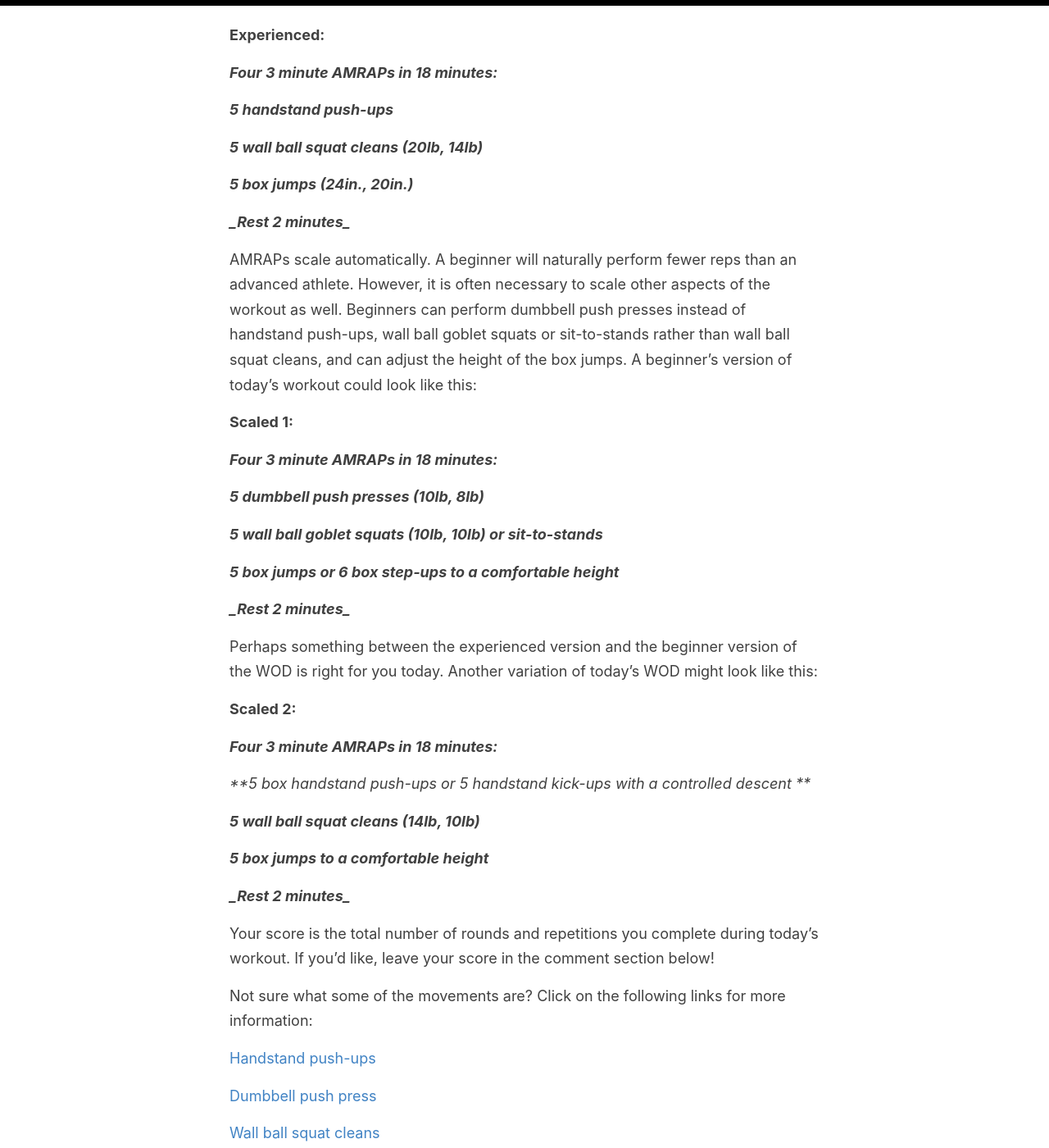
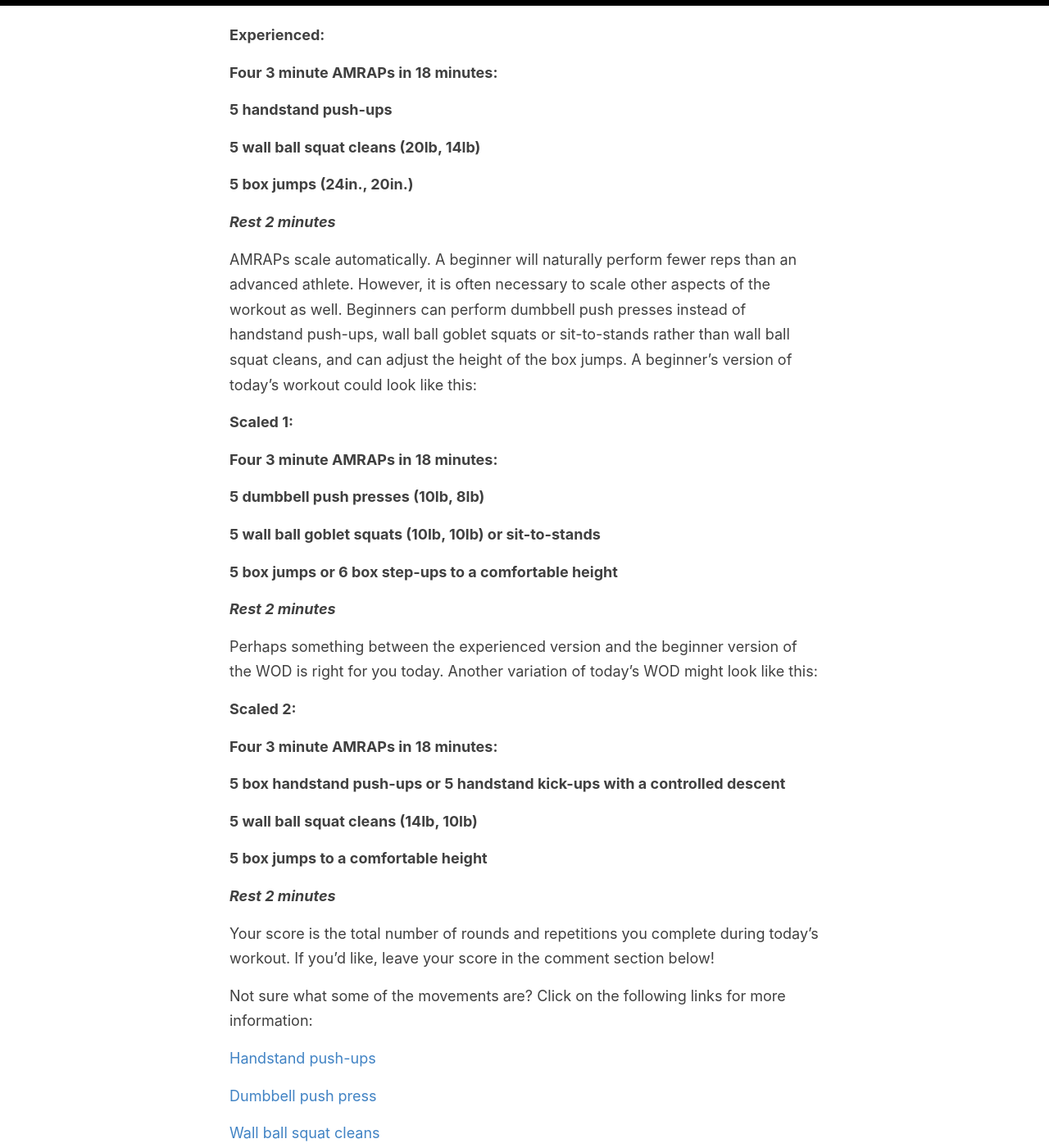
Before and after one commit to communityfitness/club, a Jekyll site: the page built from _posts/2024-07-28-Wednesday.md, in a window 1280 px wide and 1400 px high, scrolled down 786 px. Shown: the whole window at 82% size. Built offline with Jekyll 4.4.1, drawn with Linux system fonts in a browser that asks for light colours.

Commit message:
Update 2024-07-28-Wednesday.md
Format

```diff
--- a/_posts/2024-07-28-Wednesday.md
+++ b/_posts/2024-07-28-Wednesday.md
@@ -22,44 +22,44 @@ If you are an experienced athlete and feel capable, please perform the following
 
 **Experienced:**
 
-***Four 3 minute AMRAPs in 18 minutes:***
+**Four 3 minute AMRAPs in 18 minutes:**
 
-***5 handstand push-ups***
+**5 handstand push-ups**
 
-***5 wall ball squat cleans (20lb, 14lb)***
+**5 wall ball squat cleans (20lb, 14lb)**
 
-***5 box jumps (24in., 20in.)***
+**5 box jumps (24in., 20in.)**
 
-***_Rest 2 minutes_***
+***Rest 2 minutes***
 <!--more-->
 
 AMRAPs scale automatically. A beginner will naturally perform fewer reps than an advanced athlete. However, it is often necessary to scale other aspects of the workout as well. Beginners can perform dumbbell push presses instead of handstand push-ups, wall ball goblet squats or sit-to-stands rather than wall ball squat cleans, and can adjust the height of the box jumps. A beginner’s version of today’s workout could look like this:
 
 **Scaled 1:**
 
-***Four 3 minute AMRAPs in 18 minutes:***
+**Four 3 minute AMRAPs in 18 minutes:**
 
-***5 dumbbell push presses (10lb, 8lb)***
+**5 dumbbell push presses (10lb, 8lb)**
 
-***5 wall ball goblet squats (10lb, 10lb) or sit-to-stands***
+**5 wall ball goblet squats (10lb, 10lb) or sit-to-stands**
 
-***5 box jumps or 6 box step-ups to a comfortable height***
+**5 box jumps or 6 box step-ups to a comfortable height**
 
-***_Rest 2 minutes_***
+***Rest 2 minutes***
 
 Perhaps something between the experienced version and the beginner version of the WOD is right for you today. Another variation of today’s WOD might look like this:
 
 **Scaled 2:**
 
-***Four 3 minute AMRAPs in 18 minutes:***
+**Four 3 minute AMRAPs in 18 minutes:**
 
-***5 box handstand push-ups or 5 handstand kick-ups with a controlled descent ***
+**5 box handstand push-ups or 5 handstand kick-ups with a controlled descent**
 
-***5 wall ball squat cleans (14lb, 10lb)***
+**5 wall ball squat cleans (14lb, 10lb)**
 
-***5 box jumps to a comfortable height***
+**5 box jumps to a comfortable height**
 
-***_Rest 2 minutes_***
+***Rest 2 minutes***
 
 Your score is the total number of rounds and repetitions you complete during today’s workout. If you’d like, leave your score in the comment section below!
 
```
